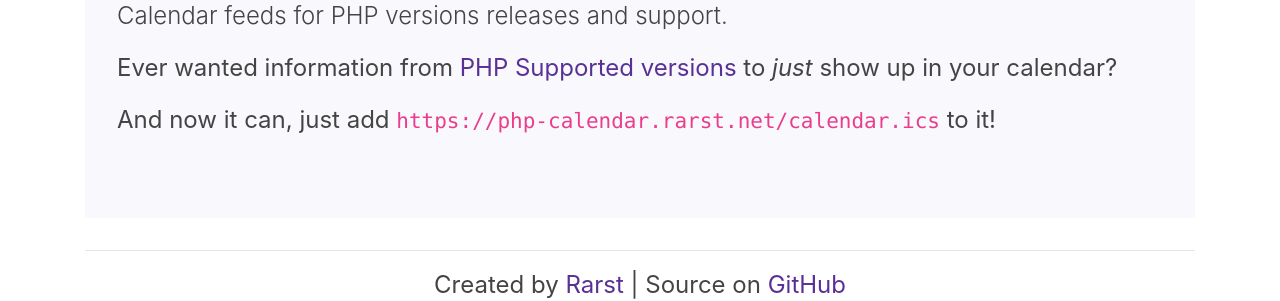
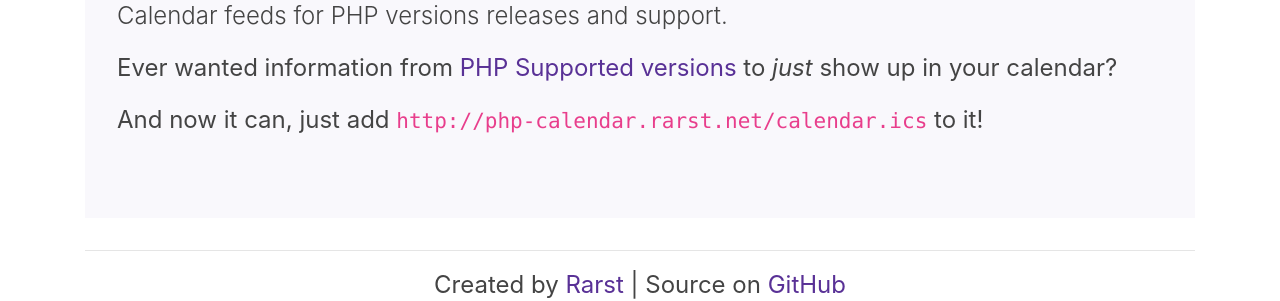
Before and after one commit to Rarst/php-calendar, a Jekyll site: the page built from index.md, in a window 1280 px wide. Shown: the part 164-465 px from the top of the page. Built offline with Jekyll 4.4.1, drawn with Linux system fonts in a browser that asks for light colours; nearby versions of some CDN libraries; our own code applies the rules of GitHub Pages for plain Markdown files; part of the change alters nothing that is shown.

Commit message:
Just hardcoded the URL. :)

```diff
--- a/index.md
+++ b/index.md
@@ -6,4 +6,4 @@ title: PHP Calendar
 
 Ever wanted information from [PHP Supported versions](http://php.net/supported-versions.php) to _just_ show up in your calendar?
 
-And now it can, just add `{{ site.baseurl | absolute_url }}calendar.ics` to it!
+And now it can, just add `http://php-calendar.rarst.net/calendar.ics` to it!
```
